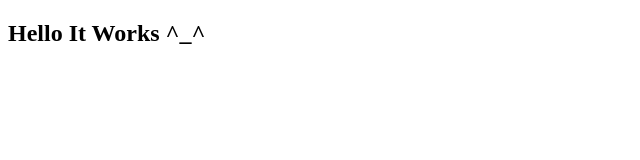
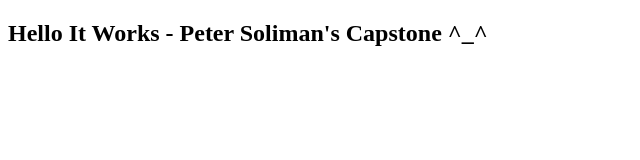
Before and after one commit to Peter-Soliman1/Capstone, a plain HTML site: page index.html in a window 1280 px wide. Shown: the whole page, without its empty margins (0-640 px from the left). Drawn offline with Linux system fonts and the light colour scheme.

Commit message:
Update index.html

```diff
--- a/index.html
+++ b/index.html
@@ -4,6 +4,6 @@
 		<title>Udacity_Capstone</title>
 	</head>
 	<body>
-		<h2> Hello It Works ^_^ </h2>
+		<h2> Hello It Works - Peter Soliman's Capstone ^_^ </h2>
 	</body>
 </html>
```
